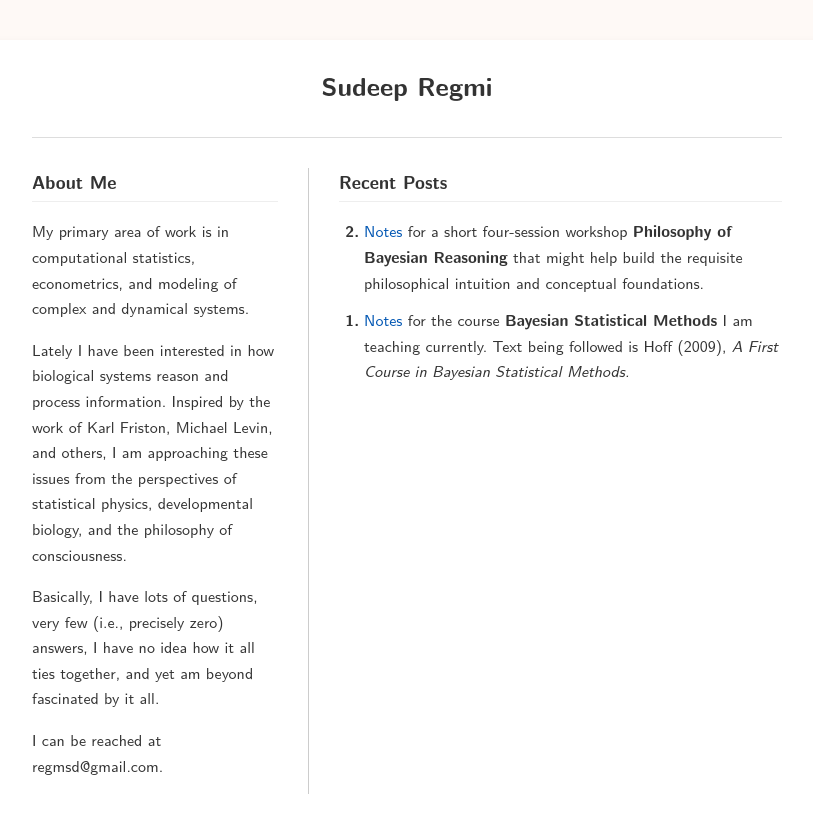
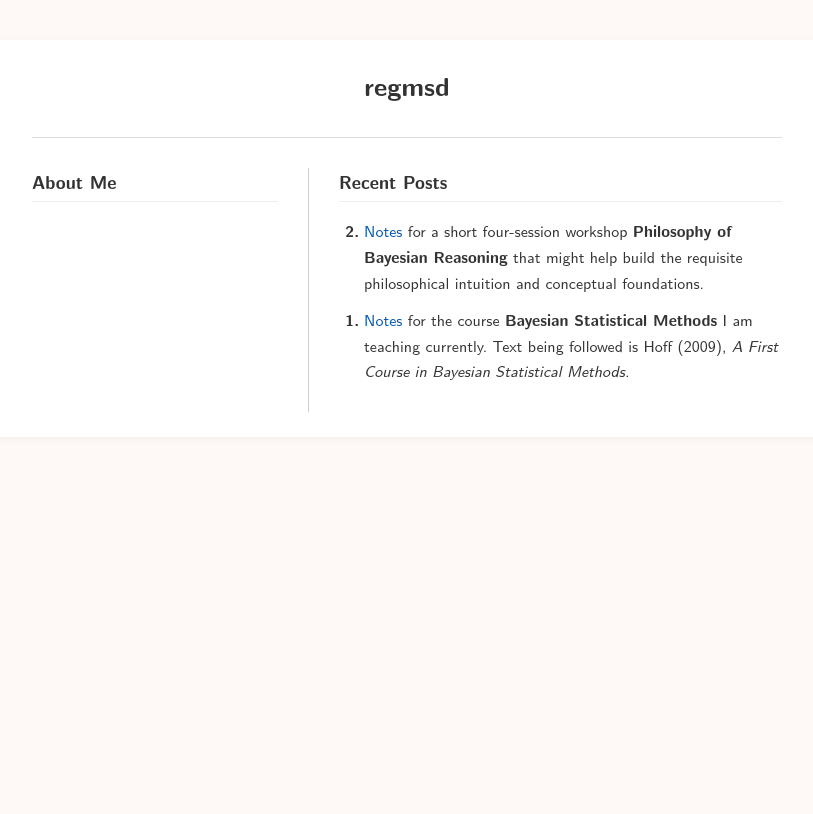
Before and after one commit to regmsd/regmsd.github.io, a plain HTML site: page index.html in a window 1280 px wide. Shown: the whole page, without its empty margins (233-1046 px from the left). Drawn offline with Linux system fonts and the light colour scheme.

Commit message:
Update index.html

```diff
--- a/index.html
+++ b/index.html
@@ -3,7 +3,7 @@
 <head>
     <meta charset="UTF-8">
     <meta name="viewport" content="width=device-width, initial-scale=1.0">
-    <title>Sudeep Regmi - Personal Website</title> <!-- CHANGE THIS -->
+    <title>regmsd - Personal Website</title> <!-- CHANGE THIS -->
     <link rel="stylesheet" href="style.css">
 </head>
 <body>
@@ -11,7 +11,7 @@
     <div class="content-wrapper">
 
         <header>
-            <h1 class="main-name">Sudeep Regmi</h1> <!-- CHANGE THIS -->
+            <h1 class="main-name">regmsd</h1> <!-- CHANGE THIS -->
         </header>
 
         <hr class="separator">
@@ -22,7 +22,7 @@
                 <section class="links-section">
                     <h3>About Me</h3>
                     <ul>
-                        <p>My primary area of work is in computational statistics, econometrics, and modeling of complex and dynamical systems.</p><p>Lately I have been interested in how biological systems reason and process information. Inspired by the work of Karl Friston, Michael Levin, and others, I am approaching these issues from the perspectives of statistical physics, developmental biology, and the philosophy of consciousness.</p> <p>Basically, I have lots of questions, very few (i.e., precisely zero) answers, I have no idea how it all ties together, and yet am beyond fascinated by it all.</p> <p>I can be reached at regmsd@gmail.com.</p>
+                        <p></p>
                     </ul>
                 </section>
 
```
